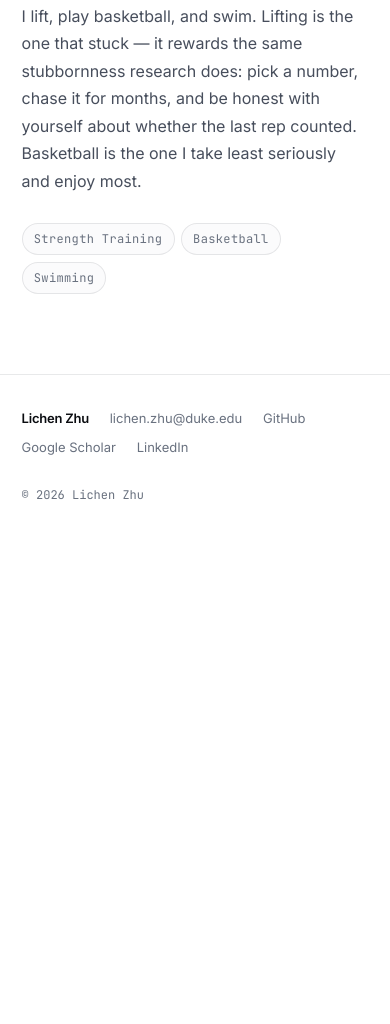
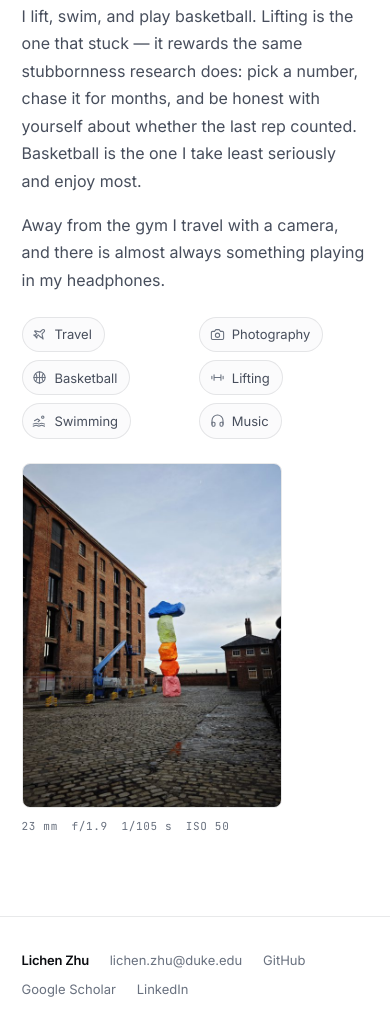
Before and after one commit to LichenZhu/lichenzhu.github.io, a plain HTML site: page experience.html in a window 390 px wide. Shown: the part 2069-3093 px from the top of the page. Before the commit the page ends 2615 px from the top, so only its background shows below. Drawn offline with nearby package versions, Linux system fonts and the light colour scheme.

Commit message:
Rebuild Outside the Lab: six interests with icons, and one photograph
- Travel, Photography, Basketball, Lifting, Swimming, Music, each with an
  inline SVG icon. Inline because an icon font would be a second request and a
  second failure mode; stroke="currentColor" means both themes come free.
- The pills sit on a grid, not a wrapping flex row. Six labels of uneven width
  wrap 5+1 and read as an accident; fixed tracks give 3+3 on desktop and 2+2+2
  on a phone.
- The photograph is the evidence for one of the six, so it keeps its exposure
  data as a caption in the site's mono voice: 23 mm, f/1.9, 1/105 s, ISO 50.
  Cut out of the phone's camera frame, re-encoded through a fresh buffer so no
  EXIF and no GPS ships, 560px at q84.
- "Strength Training" is "Lifting" now, which is what the prose beside it says.

Found while checking this on a phone: .tl-head sets align-items:center, which
is a vertical rule while the row is horizontal - but the mobile override turns
it into a column, at which point it started centring every organisation name
in the Experience timeline. Left-aligned now.

```diff
--- a/assets/css/style.css
+++ b/assets/css/style.css
@@ -1185,6 +1185,65 @@ img.fig-mark { padding: 17% 34%; }
 }
 .honors .honor-year { color: var(--muted); font-size: var(--t-label); margin-left: .7rem; }
 
+/* Outside the Lab: prose and interests on the left, one photograph on the
+   right. The photo is the evidence for one of the six, so it is not
+   decoration — it keeps its exposure data as a caption, in the same mono
+   voice every other piece of data on the site uses. */
+.outside {
+  display: grid;
+  grid-template-columns: minmax(0, 1fr) 232px;
+  gap: 2.25rem;
+  align-items: start;
+}
+.outside-text { min-width: 0; }
+
+/* A grid rather than a wrapping flex row: six pills of uneven width wrap 5+1
+   and look accidental. Fixed tracks break them 3+3 on desktop and 2+2+2 on a
+   phone, and justify-items keeps each pill its own width inside its track. */
+.interests {
+  display: grid;
+  grid-template-columns: repeat(auto-fit, minmax(150px, 1fr));
+  justify-items: start;
+  gap: .5rem;
+  margin-top: 1.4rem;
+}
+.interests > li {
+  display: inline-flex;
+  align-items: center;
+  gap: .45rem;
+  padding: .34rem .75rem .34rem .6rem;
+  font-size: var(--t-fine);
+  color: var(--body);
+  background: var(--bg-1);
+  border: 1px solid var(--rule);
+  border-radius: 100px;
+  white-space: nowrap;
+}
+/* No :hover — like .tag, these are labels rather than controls. */
+.interests svg {
+  width: 15px; height: 15px;
+  flex: none;
+  color: var(--muted);
+}
+
+.outside-photo { margin: 0; }
+.outside-photo img {
+  width: 100%;
+  border-radius: var(--r-md);
+  border: 1px solid var(--rule);
+}
+.outside-photo figcaption {
+  display: flex;
+  flex-wrap: wrap;
+  gap: .2rem .85rem;
+  margin-top: .55rem;
+  font-family: var(--mono);
+  font-variant-numeric: tabular-nums lining-nums;
+  font-size: var(--t-micro);
+  letter-spacing: .06em;
+  color: var(--muted);
+}
+
 /* 10b. Publications page ------------------------------------------------- */
 
 .page-head { padding: 0 0 2.5rem; }
@@ -1379,7 +1438,12 @@ img.fig-mark { padding: 17% 34%; }
   .news-photo { grid-column: 1; }
   .news-photo img { max-height: 280px; }
 
-  .tl-head { flex-direction: column; }
+  .outside { grid-template-columns: minmax(0, 1fr); gap: 1.5rem; }
+  .outside-photo { max-width: 260px; }
+
+  /* align-items:center is a vertical rule while the row is horizontal; the
+     moment it becomes a column it starts centring the text instead. */
+  .tl-head { flex-direction: column; align-items: flex-start; }
   .tl-meta { white-space: normal; }
 
   .footer-inner { flex-direction: column; align-items: flex-start; }
--- a/experience.html
+++ b/experience.html
@@ -240,19 +240,68 @@
        About stays measured, this is where the person shows. -->
   <div class="subsection">
     <h2 class="subsection-title">Outside the Lab</h2>
-    <div class="prose">
-      <p>
-        I lift, play basketball, and swim. Lifting is the one that stuck — it
-        rewards the same stubbornness research does: pick a number, chase it for
-        months, and be honest with yourself about whether the last rep counted.
-        Basketball is the one I take least seriously and enjoy most.
-      </p>
+
+    <div class="outside">
+      <div class="outside-text">
+        <div class="prose">
+          <p>
+            I lift, swim, and play basketball. Lifting is the one that stuck &mdash;
+            it rewards the same stubbornness research does: pick a number, chase it
+            for months, and be honest with yourself about whether the last rep
+            counted. Basketball is the one I take least seriously and enjoy most.
+          </p>
+          <p>
+            Away from the gym I travel with a camera, and there is almost always
+            something playing in my headphones.
+          </p>
+        </div>
+
+        <!-- Icons are inline SVG on purpose: no icon font, no extra request, and
+             they inherit currentColor so both themes are handled for free. -->
+        <ul class="interests">
+        <li>
+          <svg viewBox="0 0 24 24" fill="none" stroke="currentColor" stroke-width="1.7"
+             stroke-linecap="round" stroke-linejoin="round" aria-hidden="true"><path d="M17.8 19.2 16 11l3.5-3.5a2.1 2.1 0 1 0-3-3L13 8 4.8 6.2a.5.5 0 0 0-.5.8l3.5 3.5-2.3 2.3-2-.4a.5.5 0 0 0-.4.9l2.5 1.6 1.6 2.5a.5.5 0 0 0 .9-.4l-.4-2 2.3-2.3 3.5 3.5a.5.5 0 0 0 .8-.5Z"/></svg>
+          Travel
+        </li>
+        <li>
+          <svg viewBox="0 0 24 24" fill="none" stroke="currentColor" stroke-width="1.7"
+             stroke-linecap="round" stroke-linejoin="round" aria-hidden="true"><path d="M14.6 4.2H9.4L7.2 7H4.2a2 2 0 0 0-2 2v9a2 2 0 0 0 2 2h15.6a2 2 0 0 0 2-2V9a2 2 0 0 0-2-2h-3l-2.2-2.8Z"/><circle cx="12" cy="13.2" r="3.4"/></svg>
+          Photography
+        </li>
+        <li>
+          <svg viewBox="0 0 24 24" fill="none" stroke="currentColor" stroke-width="1.7"
+             stroke-linecap="round" stroke-linejoin="round" aria-hidden="true"><circle cx="12" cy="12" r="9"/><path d="M12 3v18M3 12h18"/><path d="M5.64 5.64C8.6 8.4 8.6 15.6 5.64 18.36"/><path d="M18.36 5.64C15.4 8.4 15.4 15.6 18.36 18.36"/></svg>
+          Basketball
+        </li>
+        <li>
+          <svg viewBox="0 0 24 24" fill="none" stroke="currentColor" stroke-width="1.7"
+             stroke-linecap="round" stroke-linejoin="round" aria-hidden="true"><path d="M3 10v4M6.5 7.5v9M17.5 7.5v9M21 10v4M6.5 12h11"/></svg>
+          Lifting
+        </li>
+        <li>
+          <svg viewBox="0 0 24 24" fill="none" stroke="currentColor" stroke-width="1.7"
+             stroke-linecap="round" stroke-linejoin="round" aria-hidden="true"><circle cx="17.2" cy="6.6" r="1.9"/><path d="M4 12.4 8.8 9.6l3.6 2.2-2.6 2.2"/><path d="M2 17.6c1.8 0 2.2-1.3 4.5-1.3s2.7 1.3 4.5 1.3 2.2-1.3 4.5-1.3 2.7 1.3 4.5 1.3"/><path d="M2 21c1.8 0 2.2-1.3 4.5-1.3S9.2 21 11 21s2.2-1.3 4.5-1.3S18.2 21 20 21"/></svg>
+          Swimming
+        </li>
+        <li>
+          <svg viewBox="0 0 24 24" fill="none" stroke="currentColor" stroke-width="1.7"
+             stroke-linecap="round" stroke-linejoin="round" aria-hidden="true"><path d="M3.2 18v-6a8.8 8.8 0 0 1 17.6 0v6"/><path d="M20.8 19.2a2 2 0 0 1-2 2h-.9a1.9 1.9 0 0 1-1.9-1.9v-2.6a1.9 1.9 0 0 1 1.9-1.9h2.9ZM3.2 19.2a2 2 0 0 0 2 2h.9a1.9 1.9 0 0 0 1.9-1.9v-2.6a1.9 1.9 0 0 0-1.9-1.9H3.2Z"/></svg>
+          Music
+        </li>
+        </ul>
+      </div>
+
+      <figure class="outside-photo">
+        <img src="assets/images/life/photography.jpg"
+             alt="A stack of painted boulders standing in a cobbled dockyard beside a
+                  brick warehouse, photographed at dusk"
+             loading="lazy" width="560" height="746">
+        <figcaption>
+          <span>23 mm</span><span>f/1.9</span><span>1/105 s</span><span>ISO 50</span>
+        </figcaption>
+      </figure>
     </div>
-    <ul class="tags">
-      <li class="tag">Strength Training</li>
-      <li class="tag">Basketball</li>
-      <li class="tag">Swimming</li>
-    </ul>
   </div>
 
 </main>
```
Also changed, not shown: assets/images/life/photography.jpg (added), 1 other file.
